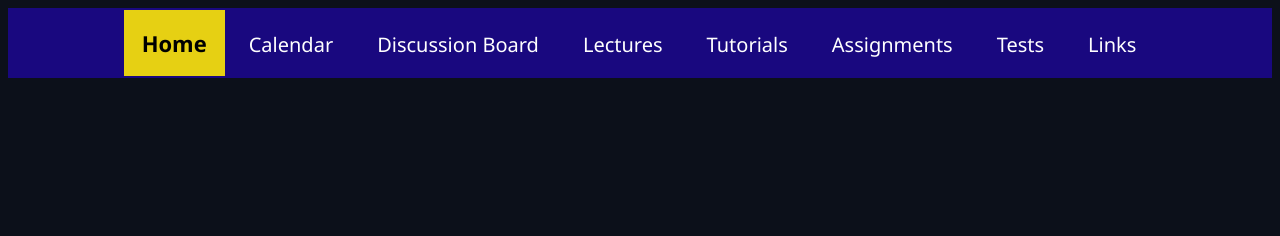
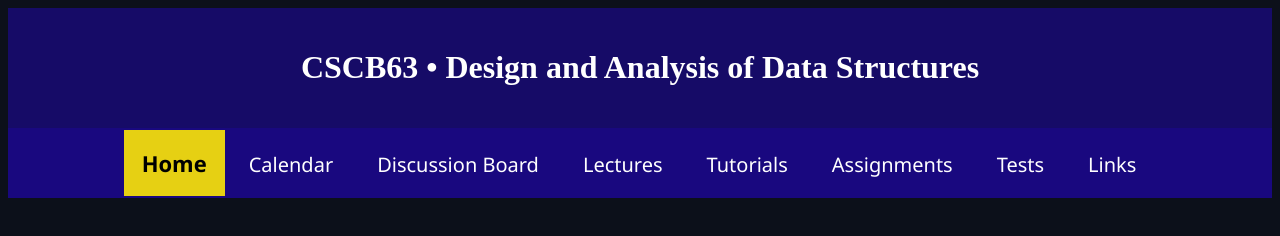
Before and after one commit to pedramhaqiqi/B20A2, a plain HTML site: page Home.HTML in a window 1280 px wide. Drawn offline with Linux system fonts and the light colour scheme.

Commit message:
Updated Home.HTML, style_Home.css
Added Header to Home.HTML, added styling for the header.

```diff
--- a/Home.HTML
+++ b/Home.HTML
@@ -6,6 +6,9 @@
 <title>CSCB63 • Design and Analysis of Data Structures</title>
 </head>
 <body>
+    <div class="header">
+        <h1>CSCB63 • Design and Analysis of Data Structures</h1>
+        </div>
     <div class="fixed-header">
         <div class="container">
             <nav class="headermenu">
--- a/style_Home.css
+++ b/style_Home.css
@@ -1,6 +1,12 @@
 body{
     padding-bottom: 40px;
     background-color: rgba(0, 5, 15, 0.952);
+}
+.header{
+    color:#fff;
+    background-color: rgba(32, 6, 179, 0.507);
+    text-align: center;
+    padding: 20px 0;
 }
 .container{
     width: 100%;
```
